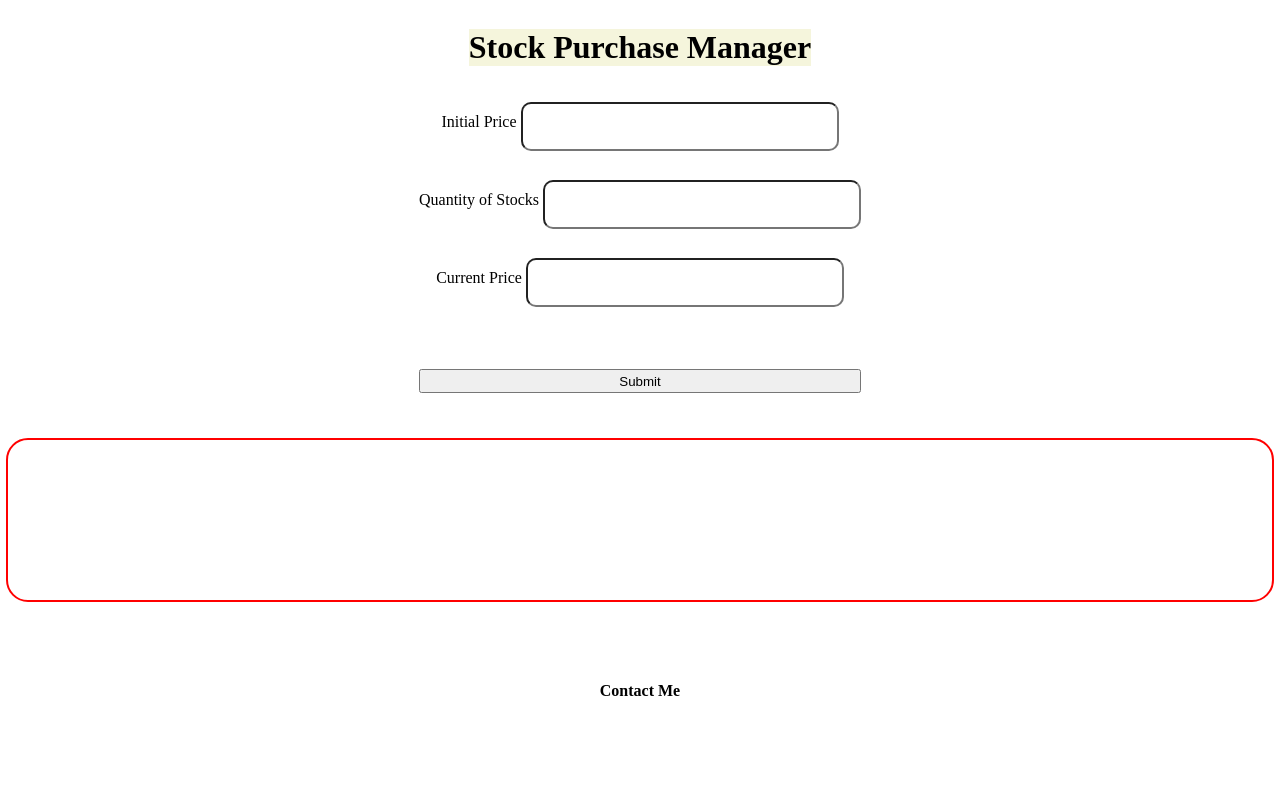
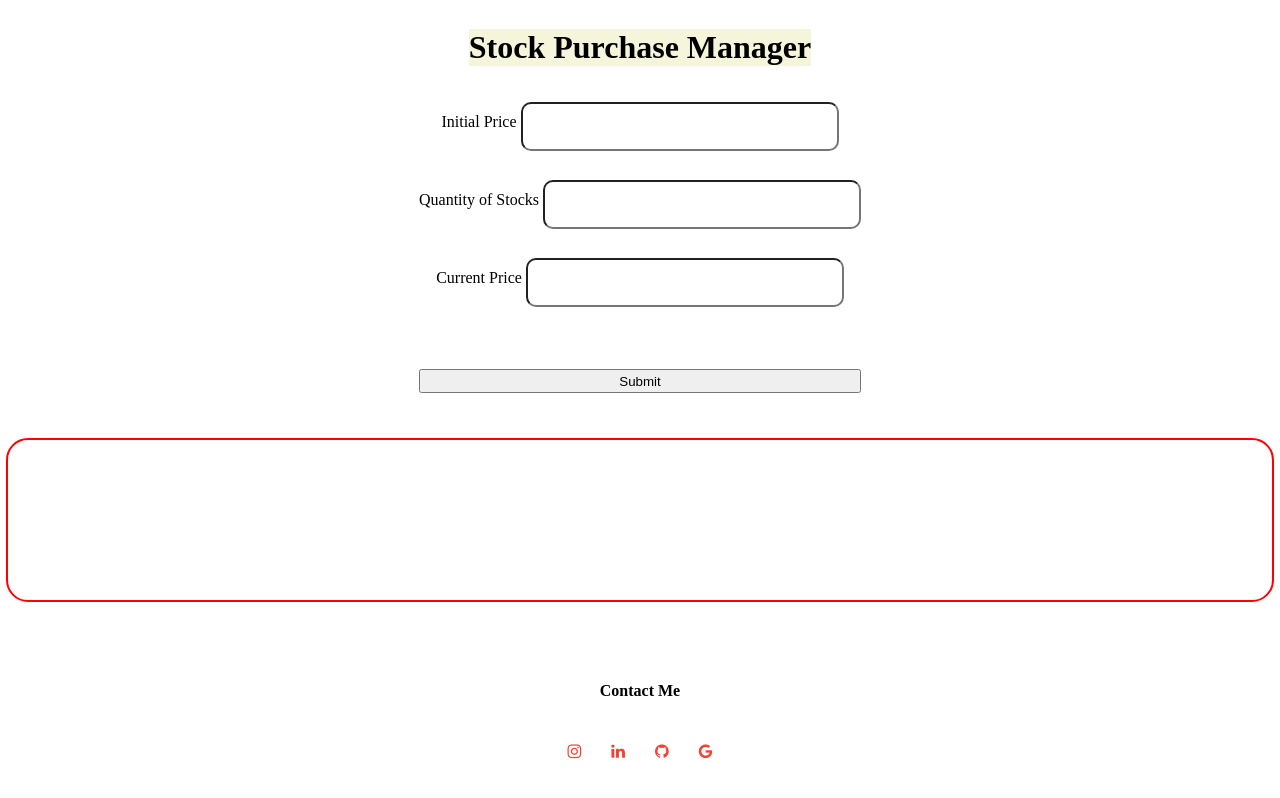
Before and after one commit to prateekanand37/Stock-purchase, a plain HTML site: page index.html in a window 1280 px wide. Drawn offline with Linux system fonts and the light colour scheme.

Commit message:
Update index.html

```diff
--- a/index.html
+++ b/index.html
@@ -4,9 +4,12 @@
     <meta charset="UTF-8">
     <meta http-equiv="X-UA-Compatible" content="IE=edge">
     <link rel="stylesheet" href="my-css.css">
+     <title>Stock Purchase</title>
     <meta name="viewport" content="width=device-width, initial-scale=1.0">
-    <title>Stock Purchase</title>
+     <link rel="stylesheet" href="https://stackpath.bootstrapcdn.com/font-awesome/4.7.0/css/font-awesome.min.css">
+
 </head>
+
 <body>
     <div class="container">
     <h1 id="first-heading">Stock Purchase Manager</h1>
```
